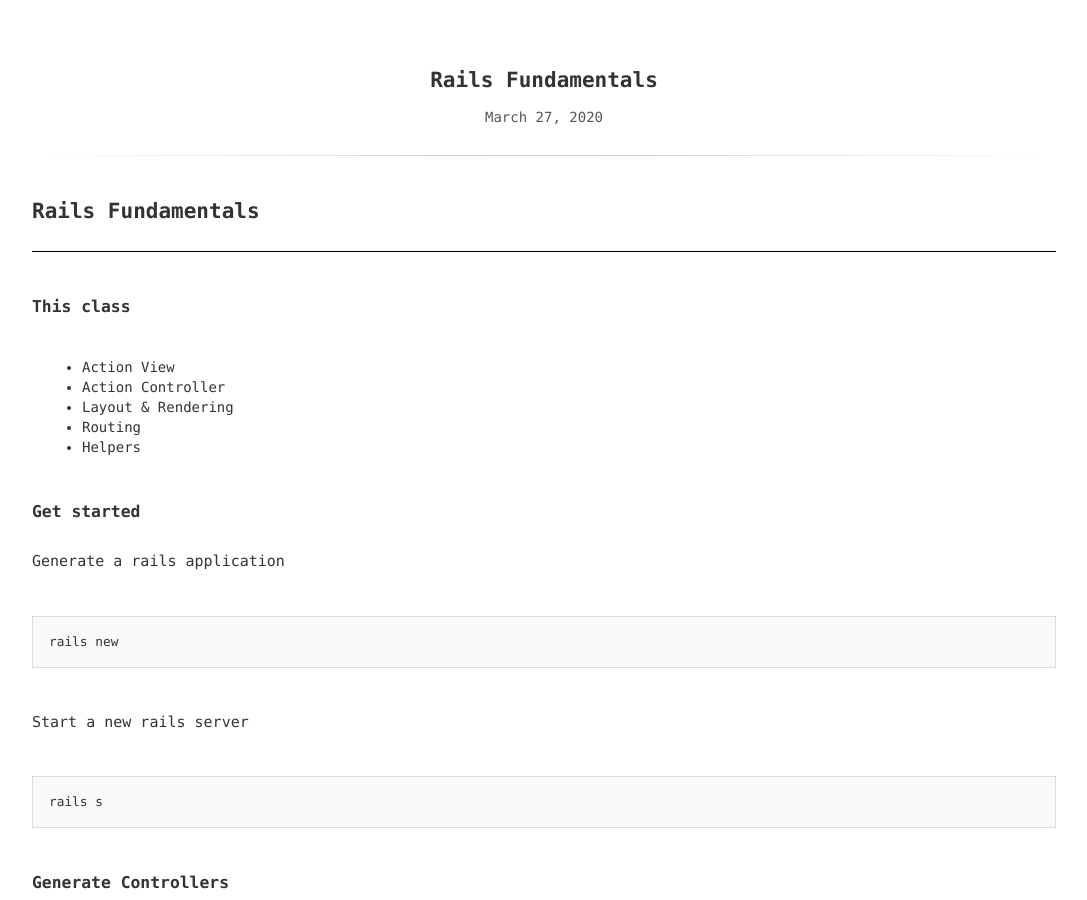
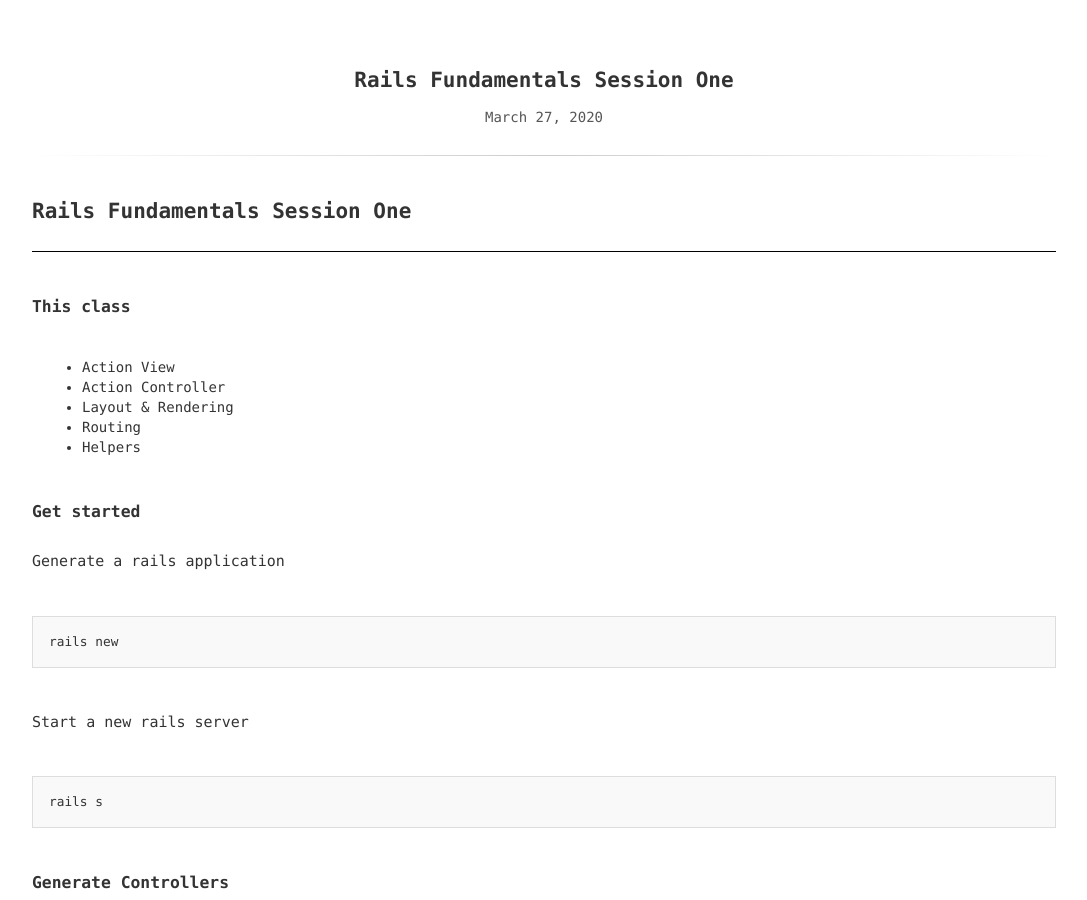
Before and after one commit to fengtingzhang/blog, a Jekyll site: the page built from _posts/2020-03-27-rails-fundamentals-session-one.md, in a window 1280 px wide and 900 px high. Shown: the whole window, without its empty margins (96-1183 px from the left). Built offline with Jekyll 4.4.1, drawn with Linux system fonts in a browser that asks for light colours.

Commit message:
Update 2020-03-27-rails-fundamentals-session-one.md

```diff
--- a/_posts/2020-03-27-rails-fundamentals-session-one.md
+++ b/_posts/2020-03-27-rails-fundamentals-session-one.md
@@ -1,13 +1,13 @@
 ---
 layout: post
-title: Rails Fundamentals
+title: Rails Fundamentals Session One
 date: '2020-03-27T09:15:00.001-07:00'
 author: Feng Ting Zhang
 tags:
 modified_time: '2020-03-27T09:16:43.607-07:00'
 ---
 
-## Rails Fundamentals
+## Rails Fundamentals Session One
 
 ----------
 
```
